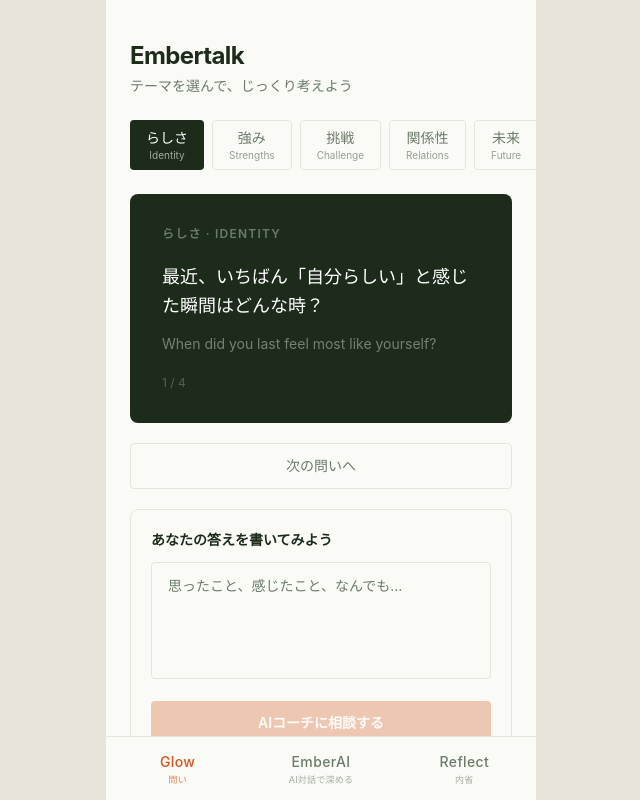
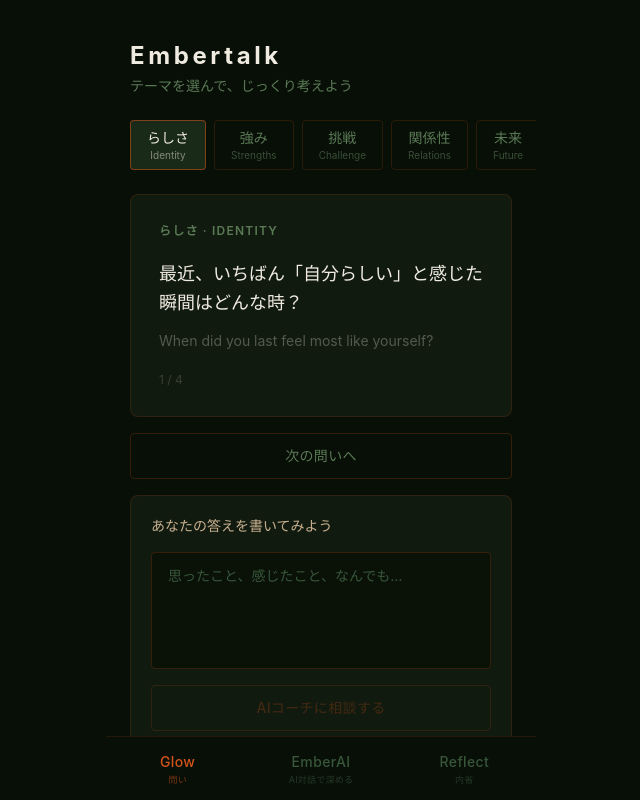
Before and after one commit to kent0713kawa/embertalk, a Next.js app: page / in a window 1280 px wide. Both pictures are taken after a click on the button "Start". Shown: the whole page, without its empty margins (319-959 px from the left). Built offline with nearby package versions, Linux system fonts and the light colour scheme.

Commit message:
unify dark theme across all screens

```diff
--- a/src/app/globals.css
+++ b/src/app/globals.css
@@ -4,8 +4,8 @@
 
 @layer base {
   body {
-    background-color: #FAFAF7;
-    color: #1C2B1A;
+    background-color: #080F07;
+    color: #F0EBE0;
     font-family: -apple-system, BlinkMacSystemFont, "Hiragino Sans", "Hiragino Kaku Gothic ProN", "Noto Sans JP", "Yu Gothic Medium", "Yu Gothic", "Meiryo", sans-serif;
     -webkit-font-smoothing: antialiased;
   }
@@ -20,3 +20,7 @@
     display: none;
   }
 }
+
+textarea::placeholder {
+  color: #38563A;
+}
--- a/src/app/page.tsx
+++ b/src/app/page.tsx
@@ -28,8 +28,8 @@ export default function Home() {
   }
 
   return (
-    <div className="fixed inset-0 flex justify-center bg-[#E8E4DC]">
-      <div className="relative w-full max-w-[430px] bg-[#FAFAF7] flex flex-col overflow-hidden">
+    <div className="fixed inset-0 flex justify-center bg-[#080F07]">
+      <div className="relative w-full max-w-[430px] bg-[#080F07] flex flex-col overflow-hidden">
         <div className="flex-1 overflow-hidden pb-16">
           <div className="h-full overflow-y-auto scrollbar-hide">
             {activeTab === 'question' && (
--- a/src/components/AICoach.tsx
+++ b/src/components/AICoach.tsx
@@ -107,11 +107,21 @@ export default function AICoach({ coachSeed }: AICoachProps) {
   };
 
   return (
-    <div className="flex flex-col h-full bg-[#FAFAF7]">
+    <div className="flex flex-col h-full" style={{ background: '#080F07' }}>
       {/* Header */}
-      <div className="px-6 pt-10 pb-6 border-b border-[#E8E4DC]">
-        <h1 className="text-2xl font-bold text-[#1C2B1A] tracking-tight">AIコーチ</h1>
-        <p className="text-sm text-[#6B7B69] mt-1">焚き火のそばで、じっくり話そう</p>
+      <div
+        className="px-6 pt-10 pb-5 flex-shrink-0"
+        style={{ borderBottom: '1px solid rgba(212,84,26,0.15)' }}
+      >
+        <h1
+          className="text-2xl font-bold tracking-widest"
+          style={{ color: '#F0EBE0', letterSpacing: '0.12em' }}
+        >
+          EmberAI
+        </h1>
+        <p className="text-sm mt-1" style={{ color: '#5A7A55' }}>
+          焚き火のそばで、じっくり話そう
+        </p>
       </div>
 
       {/* Messages */}
@@ -122,17 +132,35 @@ export default function AICoach({ coachSeed }: AICoachProps) {
             className={`flex ${msg.role === 'user' ? 'justify-end' : 'justify-start'}`}
           >
             <div
-              className={`max-w-[78%] rounded-lg px-4 py-3 text-sm leading-relaxed whitespace-pre-wrap ${
+              className="max-w-[78%] rounded-lg px-4 py-3 text-sm leading-relaxed whitespace-pre-wrap"
+              style={
                 msg.role === 'user'
-                  ? 'bg-[#1C2B1A] text-white'
-                  : 'bg-white text-[#1C2B1A] border border-[#E8E4DC]'
-              }`}
+                  ? {
+                      background: '#1A2A18',
+                      color: '#F0EBE0',
+                      border: '1px solid rgba(212,84,26,0.2)',
+                    }
+                  : {
+                      background: '#111A0F',
+                      color: '#C8B090',
+                      border: '1px solid rgba(212,84,26,0.15)',
+                    }
+              }
             >
               {msg.content === '' && msg.role === 'assistant' ? (
                 <span className="flex gap-1 items-center h-4">
-                  <span className="w-1.5 h-1.5 bg-[#D4541A] rounded-full animate-bounce" style={{ animationDelay: '0ms' }} />
-                  <span className="w-1.5 h-1.5 bg-[#D4541A] rounded-full animate-bounce" style={{ animationDelay: '150ms' }} />
-                  <span className="w-1.5 h-1.5 bg-[#D4541A] rounded-full animate-bounce" style={{ animationDelay: '300ms' }} />
+                  <span
+                    className="w-1.5 h-1.5 rounded-full animate-bounce"
+                    style={{ background: '#D4541A', animationDelay: '0ms' }}
+                  />
+                  <span
+                    className="w-1.5 h-1.5 rounded-full animate-bounce"
+                    style={{ background: '#D4541A', animationDelay: '150ms' }}
+                  />
+                  <span
+                    className="w-1.5 h-1.5 rounded-full animate-bounce"
+                    style={{ background: '#D4541A', animationDelay: '300ms' }}
+                  />
                 </span>
               ) : (
                 msg.content
@@ -144,7 +172,10 @@ export default function AICoach({ coachSeed }: AICoachProps) {
       </div>
 
       {/* Input */}
-      <div className="px-6 py-4 border-t border-[#E8E4DC]">
+      <div
+        className="px-6 py-4 flex-shrink-0"
+        style={{ borderTop: '1px solid rgba(212,84,26,0.15)' }}
+      >
         <div className="flex gap-3 items-end">
           <textarea
             value={input}
@@ -152,13 +183,35 @@ export default function AICoach({ coachSeed }: AICoachProps) {
             onKeyDown={handleKeyDown}
             placeholder="今、何を感じてる？"
             rows={1}
-            className="flex-1 resize-none border border-[#E8E4DC] rounded bg-[#FAFAF7] px-4 py-3 text-sm text-[#1C2B1A] placeholder-[#6B7B69] focus:outline-none focus:border-[#D4541A] max-h-32 overflow-y-auto transition-colors"
-            style={{ minHeight: '44px' }}
+            className="flex-1 resize-none rounded px-4 py-3 text-sm max-h-32 overflow-y-auto focus:outline-none transition-all duration-200"
+            style={{
+              background: '#0A1208',
+              border: '1px solid rgba(212,84,26,0.2)',
+              color: '#F0EBE0',
+              minHeight: '44px',
+            }}
+            onFocus={(e) => { e.currentTarget.style.borderColor = 'rgba(212,84,26,0.6)'; }}
+            onBlur={(e) => { e.currentTarget.style.borderColor = 'rgba(212,84,26,0.2)'; }}
           />
           <button
             onClick={handleSend}
             disabled={!input.trim() || isLoading}
-            className="w-11 h-11 flex-shrink-0 rounded bg-[#D4541A] text-white flex items-center justify-center disabled:opacity-30 transition-opacity hover:opacity-90 active:opacity-80"
+            className="w-11 h-11 flex-shrink-0 rounded flex items-center justify-center transition-all duration-200 disabled:opacity-25"
+            style={{
+              background: 'transparent',
+              border: '1px solid rgba(212,84,26,0.55)',
+              color: '#D4541A',
+            }}
+            onMouseEnter={(e) => {
+              if (!e.currentTarget.disabled) {
+                e.currentTarget.style.background = 'rgba(212,84,26,0.1)';
+                e.currentTarget.style.borderColor = 'rgba(212,84,26,0.85)';
+              }
+            }}
+            onMouseLeave={(e) => {
+              e.currentTarget.style.background = 'transparent';
+              e.currentTarget.style.borderColor = 'rgba(212,84,26,0.55)';
+            }}
           >
             <svg className="w-4 h-4" fill="none" stroke="currentColor" viewBox="0 0 24 24">
               <path strokeLinecap="round" strokeLinejoin="round" strokeWidth={2} d="M12 19l9 2-9-18-9 18 9-2zm0 0v-8" />
--- a/src/components/BottomNav.tsx
+++ b/src/components/BottomNav.tsx
@@ -15,22 +15,27 @@ const tabs: { id: Tab; label: string; sub: string }[] = [
 
 export default function BottomNav({ activeTab, onTabChange }: BottomNavProps) {
   return (
-    <nav className="absolute bottom-0 left-0 right-0 bg-[#FAFAF7] border-t border-[#E8E4DC] flex h-16">
+    <nav
+      className="absolute bottom-0 left-0 right-0 flex h-16"
+      style={{ background: '#080F07', borderTop: '1px solid rgba(212,84,26,0.15)' }}
+    >
       {tabs.map((tab) => {
         const isActive = activeTab === tab.id;
         return (
           <button
             key={tab.id}
             onClick={() => onTabChange(tab.id)}
-            className={`flex-1 flex flex-col items-center justify-center gap-0.5 transition-colors ${
-              isActive ? 'text-[#D4541A]' : 'text-[#6B7B69] hover:text-[#1C2B1A]'
-            }`}
+            className="flex-1 flex flex-col items-center justify-center gap-0.5 transition-all duration-200"
           >
-            <span className="text-sm font-medium tracking-wide">{tab.label}</span>
             <span
-              className={`text-[9px] leading-tight tracking-wide ${
-                isActive ? 'text-[#D4541A]/70' : 'text-[#6B7B69]/60'
-              }`}
+              className="text-sm font-medium tracking-wide"
+              style={{ color: isActive ? '#D4541A' : '#38563A' }}
+            >
+              {tab.label}
+            </span>
+            <span
+              className="text-[9px] leading-tight tracking-wide"
+              style={{ color: isActive ? 'rgba(212,84,26,0.55)' : 'rgba(56,86,58,0.6)' }}
             >
               {tab.sub}
             </span>
--- a/src/components/QuestionCard.tsx
+++ b/src/components/QuestionCard.tsx
@@ -110,11 +110,18 @@ export default function QuestionCard({ onSendToCoach }: QuestionCardProps) {
   const currentQuestionEN = QUESTIONS_EN[activeCategory][questionIndex];
 
   return (
-    <div className="flex flex-col bg-[#FAFAF7]">
+    <div className="flex flex-col bg-[#080F07]">
       {/* Header */}
       <div className="px-6 pt-10 pb-6">
-        <h1 className="text-2xl font-bold text-[#1C2B1A] tracking-tight">Embertalk</h1>
-        <p className="text-sm text-[#6B7B69] mt-1">テーマを選んで、じっくり考えよう</p>
+        <h1
+          className="text-2xl font-bold tracking-widest"
+          style={{ color: '#F0EBE0', letterSpacing: '0.15em' }}
+        >
+          Embertalk
+        </h1>
+        <p className="text-sm mt-1" style={{ color: '#5A7A55' }}>
+          テーマを選んで、じっくり考えよう
+        </p>
       </div>
 
       {/* Category selector */}
@@ -123,35 +130,62 @@ export default function QuestionCard({ onSendToCoach }: QuestionCardProps) {
           <button
             key={cat}
             onClick={() => handleCategoryChange(cat)}
-            className={`flex-shrink-0 px-4 py-2 rounded text-center transition-colors ${
+            className="flex-shrink-0 px-4 py-2 rounded text-center transition-all duration-200"
+            style={
               activeCategory === cat
-                ? 'bg-[#1C2B1A] text-white'
-                : 'text-[#6B7B69] border border-[#E8E4DC] hover:border-[#1C2B1A] hover:text-[#1C2B1A]'
-            }`}
+                ? {
+                    background: '#1A2A18',
+                    border: '1px solid rgba(212,84,26,0.55)',
+                    color: '#F0EBE0',
+                  }
+                : {
+                    background: 'transparent',
+                    border: '1px solid rgba(212,84,26,0.18)',
+                    color: '#5A7A55',
+                  }
+            }
           >
             <span className="block text-sm font-medium leading-tight">{cat}</span>
-            <span className={`block text-[10px] leading-tight mt-0.5 ${activeCategory === cat ? 'text-white/60' : 'text-[#6B7B69]/70'}`}>
+            <span
+              className="block text-[10px] leading-tight mt-0.5"
+              style={{ color: activeCategory === cat ? 'rgba(240,235,224,0.5)' : 'rgba(90,122,85,0.6)' }}
+            >
               {CATEGORY_EN[cat]}
             </span>
           </button>
         ))}
       </div>
 
-      <div className="px-6 pb-10 flex flex-col gap-5">
+      <div className="px-6 pb-10 flex flex-col gap-4">
         {/* Question card */}
-        <div className="bg-[#1C2B1A] rounded-lg p-8 flex flex-col gap-5">
-          <p className="text-[#6B7B69] text-xs font-semibold uppercase tracking-widest">
+        <div
+          className="rounded-lg p-7 flex flex-col gap-5"
+          style={{
+            background: '#111A0F',
+            border: '1px solid rgba(212,84,26,0.15)',
+          }}
+        >
+          <p
+            className="text-xs font-semibold uppercase tracking-widest"
+            style={{ color: '#5A7A55' }}
+          >
             {activeCategory} · {CATEGORY_EN[activeCategory]}
           </p>
           <div className="flex flex-col gap-3">
-            <p className="text-white text-lg font-medium leading-relaxed">
+            <p
+              className="text-lg font-medium leading-relaxed"
+              style={{ color: '#F0EBE0' }}
+            >
               {currentQuestion}
             </p>
-            <p className="text-white/40 text-sm leading-relaxed">
+            <p
+              className="text-sm leading-relaxed"
+              style={{ color: 'rgba(240,235,224,0.3)' }}
+            >
               {currentQuestionEN}
             </p>
           </div>
-          <p className="text-white/25 text-xs">
+          <p className="text-xs" style={{ color: 'rgba(240,235,224,0.18)' }}>
             {questionIndex + 1} / {QUESTIONS[activeCategory].length}
           </p>
         </div>
@@ -159,14 +193,36 @@ export default function QuestionCard({ onSendToCoach }: QuestionCardProps) {
         {/* Next button */}
         <button
           onClick={handleNext}
-          className="w-full py-3 border border-[#E8E4DC] text-[#6B7B69] rounded text-sm font-medium hover:border-[#1C2B1A] hover:text-[#1C2B1A] transition-colors"
+          className="w-full py-3 rounded text-sm font-medium tracking-wide transition-all duration-200"
+          style={{
+            border: '1px solid rgba(212,84,26,0.22)',
+            color: '#5A7A55',
+            background: 'transparent',
+          }}
+          onMouseEnter={(e) => {
+            e.currentTarget.style.borderColor = 'rgba(212,84,26,0.5)';
+            e.currentTarget.style.color = '#C8B090';
+          }}
+          onMouseLeave={(e) => {
+            e.currentTarget.style.borderColor = 'rgba(212,84,26,0.22)';
+            e.currentTarget.style.color = '#5A7A55';
+          }}
         >
           次の問いへ
         </button>
 
         {/* Answer section */}
-        <div className="border border-[#E8E4DC] rounded-lg p-5">
-          <label className="block text-sm font-semibold text-[#1C2B1A] mb-3">
+        <div
+          className="rounded-lg p-5 flex flex-col gap-4"
+          style={{
+            background: '#111A0F',
+            border: '1px solid rgba(212,84,26,0.15)',
+          }}
+        >
+          <label
+            className="block text-sm font-medium"
+            style={{ color: '#C8B090' }}
+          >
             あなたの答えを書いてみよう
           </label>
           <textarea
@@ -174,12 +230,34 @@ export default function QuestionCard({ onSendToCoach }: QuestionCardProps) {
             onChange={(e) => setUserAnswer(e.target.value)}
             placeholder="思ったこと、感じたこと、なんでも…"
             rows={4}
-            className="w-full border border-[#E8E4DC] rounded bg-[#FAFAF7] px-4 py-3 text-sm text-[#1C2B1A] placeholder-[#6B7B69] focus:outline-none focus:border-[#D4541A] resize-none leading-relaxed transition-colors"
+            className="w-full rounded px-4 py-3 text-sm resize-none leading-relaxed focus:outline-none transition-all duration-200"
+            style={{
+              background: '#0A1208',
+              border: '1px solid rgba(212,84,26,0.2)',
+              color: '#F0EBE0',
+            }}
+            onFocus={(e) => { e.currentTarget.style.borderColor = 'rgba(212,84,26,0.6)'; }}
+            onBlur={(e) => { e.currentTarget.style.borderColor = 'rgba(212,84,26,0.2)'; }}
           />
           <button
             onClick={handleSendToCoach}
             disabled={!userAnswer.trim()}
-            className="mt-4 w-full py-3 bg-[#D4541A] text-white rounded text-sm font-semibold disabled:opacity-30 transition-opacity hover:opacity-90 active:opacity-80"
+            className="w-full py-3 rounded text-sm font-medium tracking-wide transition-all duration-200 disabled:opacity-25"
+            style={{
+              border: '1px solid rgba(212,84,26,0.6)',
+              color: '#D4541A',
+              background: 'transparent',
+            }}
+            onMouseEnter={(e) => {
+              if (!e.currentTarget.disabled) {
+                e.currentTarget.style.background = 'rgba(212,84,26,0.1)';
+                e.currentTarget.style.borderColor = 'rgba(212,84,26,0.85)';
+              }
+            }}
+            onMouseLeave={(e) => {
+              e.currentTarget.style.background = 'transparent';
+              e.currentTarget.style.borderColor = 'rgba(212,84,26,0.6)';
+            }}
           >
             AIコーチに相談する
           </button>
--- a/src/components/Reflection.tsx
+++ b/src/components/Reflection.tsx
@@ -54,99 +54,181 @@ export default function Reflection() {
     localStorage.setItem(STORAGE_KEY, JSON.stringify(updated));
   };
 
-  const textareaClass =
-    'w-full border border-[#E8E4DC] rounded bg-[#FAFAF7] px-4 py-3 text-sm text-[#1C2B1A] placeholder-[#6B7B69] focus:outline-none focus:border-[#D4541A] resize-none leading-relaxed transition-colors';
+  const textareaStyle = {
+    background: '#0A1208',
+    border: '1px solid rgba(212,84,26,0.2)',
+    color: '#F0EBE0',
+  };
+
+  const handleFocus = (e: React.FocusEvent<HTMLTextAreaElement>) => {
+    e.currentTarget.style.borderColor = 'rgba(212,84,26,0.6)';
+  };
+  const handleBlur = (e: React.FocusEvent<HTMLTextAreaElement>) => {
+    e.currentTarget.style.borderColor = 'rgba(212,84,26,0.2)';
+  };
 
   return (
-    <div className="flex flex-col h-full overflow-y-auto scrollbar-hide bg-[#FAFAF7]">
+    <div className="flex flex-col h-full overflow-y-auto scrollbar-hide" style={{ background: '#080F07' }}>
       {/* Header */}
       <div className="px-6 pt-10 pb-6">
-        <h1 className="text-2xl font-bold text-[#1C2B1A] tracking-tight">内省</h1>
-        <p className="text-sm text-[#6B7B69] mt-1">今日の気づきを書き留めよう</p>
+        <h1
+          className="text-2xl font-bold tracking-widest"
+          style={{ color: '#F0EBE0', letterSpacing: '0.12em' }}
+        >
+          Reflect
+        </h1>
+        <p className="text-sm mt-1" style={{ color: '#5A7A55' }}>
+          今日の気づきを書き留めよう
+        </p>
       </div>
 
       {/* Input form */}
-      <div className="px-6 space-y-4">
-        <div className="border border-[#E8E4DC] rounded-lg p-5">
-          <label className="block text-xs font-semibold text-[#6B7B69] uppercase tracking-wider mb-3">
+      <div className="px-6 space-y-3">
+        <div
+          className="rounded-lg p-5"
+          style={{ background: '#111A0F', border: '1px solid rgba(212,84,26,0.15)' }}
+        >
+          <label
+            className="block text-xs font-semibold uppercase tracking-wider mb-3"
+            style={{ color: '#5A7A55' }}
+          >
             自分らしい瞬間
           </label>
           <textarea
             value={moment}
             onChange={(e) => setMoment(e.target.value)}
+            onFocus={handleFocus}
+            onBlur={handleBlur}
             placeholder="例：みんなが困っているときに、自然と声をかけていた"
             rows={3}
-            className={textareaClass}
+            className="w-full rounded px-4 py-3 text-sm resize-none leading-relaxed focus:outline-none transition-all duration-200"
+            style={textareaStyle}
           />
         </div>
 
-        <div className="border border-[#E8E4DC] rounded-lg p-5">
-          <label className="block text-xs font-semibold text-[#6B7B69] uppercase tracking-wider mb-3">
+        <div
+          className="rounded-lg p-5"
+          style={{ background: '#111A0F', border: '1px solid rgba(212,84,26,0.15)' }}
+        >
+          <label
+            className="block text-xs font-semibold uppercase tracking-wider mb-3"
+            style={{ color: '#5A7A55' }}
+          >
             伸ばしたいこと
           </label>
           <textarea
             value={improvement}
             onChange={(e) => setImprovement(e.target.value)}
+            onFocus={handleFocus}
+            onBlur={handleBlur}
             placeholder="例：もっと自分の意見をはっきり言えるようになりたい"
             rows={3}
-            className={textareaClass}
+            className="w-full rounded px-4 py-3 text-sm resize-none leading-relaxed focus:outline-none transition-all duration-200"
+            style={textareaStyle}
           />
         </div>
 
-        <div className="border border-[#E8E4DC] rounded-lg p-5">
-          <label className="block text-xs font-semibold text-[#6B7B69] uppercase tracking-wider mb-3">
+        <div
+          className="rounded-lg p-5"
+          style={{ background: '#111A0F', border: '1px solid rgba(212,84,26,0.15)' }}
+        >
+          <label
+            className="block text-xs font-semibold uppercase tracking-wider mb-3"
+            style={{ color: '#5A7A55' }}
+          >
             明日やること
           </label>
           <textarea
             value={action}
             onChange={(e) => setAction(e.target.value)}
+            onFocus={handleFocus}
+            onBlur={handleBlur}
             placeholder="例：朝、鏡の前で今日の自分に一言かけてみる"
             rows={2}
-            className={textareaClass}
+            className="w-full rounded px-4 py-3 text-sm resize-none leading-relaxed focus:outline-none transition-all duration-200"
+            style={textareaStyle}
           />
         </div>
 
         <button
           onClick={handleSave}
           disabled={!moment.trim() && !improvement.trim() && !action.trim()}
-          className="w-full py-3.5 bg-[#1C2B1A] text-white rounded text-sm font-semibold disabled:opacity-30 transition-opacity hover:opacity-90 active:opacity-80"
+          className="w-full py-3.5 rounded text-sm font-medium tracking-wide transition-all duration-200 disabled:opacity-25"
+          style={{
+            border: '1px solid rgba(212,84,26,0.55)',
+            color: saved ? '#5A7A55' : '#D4541A',
+            background: saved ? 'rgba(90,122,85,0.08)' : 'transparent',
+          }}
+          onMouseEnter={(e) => {
+            if (!e.currentTarget.disabled) {
+              e.currentTarget.style.background = 'rgba(212,84,26,0.08)';
+              e.currentTarget.style.borderColor = 'rgba(212,84,26,0.8)';
+            }
+          }}
+          onMouseLeave={(e) => {
+            e.currentTarget.style.background = saved ? 'rgba(90,122,85,0.08)' : 'transparent';
+            e.currentTarget.style.borderColor = 'rgba(212,84,26,0.55)';
+          }}
         >
-          {saved ? '保存しました' : '今日の気づきを保存する'}
+          {saved ? '保存しました ✓' : '今日の気づきを保存する'}
         </button>
       </div>
 
       {/* Past entries */}
       {entries.length > 0 && (
-        <div className="px-6 mt-12 pb-8">
-          <h2 className="text-xs font-semibold text-[#6B7B69] uppercase tracking-wider mb-4">過去の記録</h2>
+        <div className="px-6 mt-10 pb-8">
+          <h2
+            className="text-xs font-semibold uppercase tracking-widest mb-4"
+            style={{ color: '#38563A' }}
+          >
+            過去の記録
+          </h2>
           <div className="space-y-3">
             {entries.map((entry) => (
               <div
                 key={entry.id}
-                className="border border-[#E8E4DC] rounded-lg p-5 relative"
+                className="rounded-lg p-5 relative"
+                style={{ background: '#111A0F', border: '1px solid rgba(212,84,26,0.12)' }}
               >
-                <p className="text-xs text-[#6B7B69] mb-3">{entry.date}</p>
+                <p className="text-xs mb-3" style={{ color: '#38563A' }}>
+                  {entry.date}
+                </p>
                 {entry.moment && (
                   <div className="mb-3">
-                    <p className="text-xs font-semibold text-[#6B7B69] uppercase tracking-wider">自分らしい瞬間</p>
-                    <p className="text-sm text-[#1C2B1A] mt-1 leading-relaxed">{entry.moment}</p>
+                    <p className="text-xs font-semibold uppercase tracking-wider" style={{ color: '#38563A' }}>
+                      自分らしい瞬間
+                    </p>
+                    <p className="text-sm mt-1 leading-relaxed" style={{ color: '#C8B090' }}>
+                      {entry.moment}
+                    </p>
                   </div>
                 )}
                 {entry.improvement && (
                   <div className="mb-3">
-                    <p className="text-xs font-semibold text-[#6B7B69] uppercase tracking-wider">伸ばしたいこと</p>
-                    <p className="text-sm text-[#1C2B1A] mt-1 leading-relaxed">{entry.improvement}</p>
+                    <p className="text-xs font-semibold uppercase tracking-wider" style={{ color: '#38563A' }}>
+                      伸ばしたいこと
+                    </p>
+                    <p className="text-sm mt-1 leading-relaxed" style={{ color: '#C8B090' }}>
+                      {entry.improvement}
+                    </p>
                   </div>
                 )}
                 {entry.action && (
                   <div>
-                    <p className="text-xs font-semibold text-[#6B7B69] uppercase tracking-wider">明日やること</p>
-                    <p className="text-sm text-[#1C2B1A] mt-1 leading-relaxed">{entry.action}</p>
+                    <p className="text-xs font-semibold uppercase tracking-wider" style={{ color: '#38563A' }}>
+                      明日やること
+                    </p>
+                    <p className="text-sm mt-1 leading-relaxed" style={{ color: '#C8B090' }}>
+                      {entry.action}
+                    </p>
                   </div>
                 )}
                 <button
                   onClick={() => handleDelete(entry.id)}
-                  className="absolute top-4 right-4 text-[#6B7B69] hover:text-[#8B2500] transition-colors text-sm leading-none"
+                  className="absolute top-4 right-4 text-sm leading-none transition-colors duration-200"
+                  style={{ color: '#38563A' }}
+                  onMouseEnter={(e) => { e.currentTarget.style.color = '#D4541A'; }}
+                  onMouseLeave={(e) => { e.currentTarget.style.color = '#38563A'; }}
                 >
                   ×
                 </button>
```
